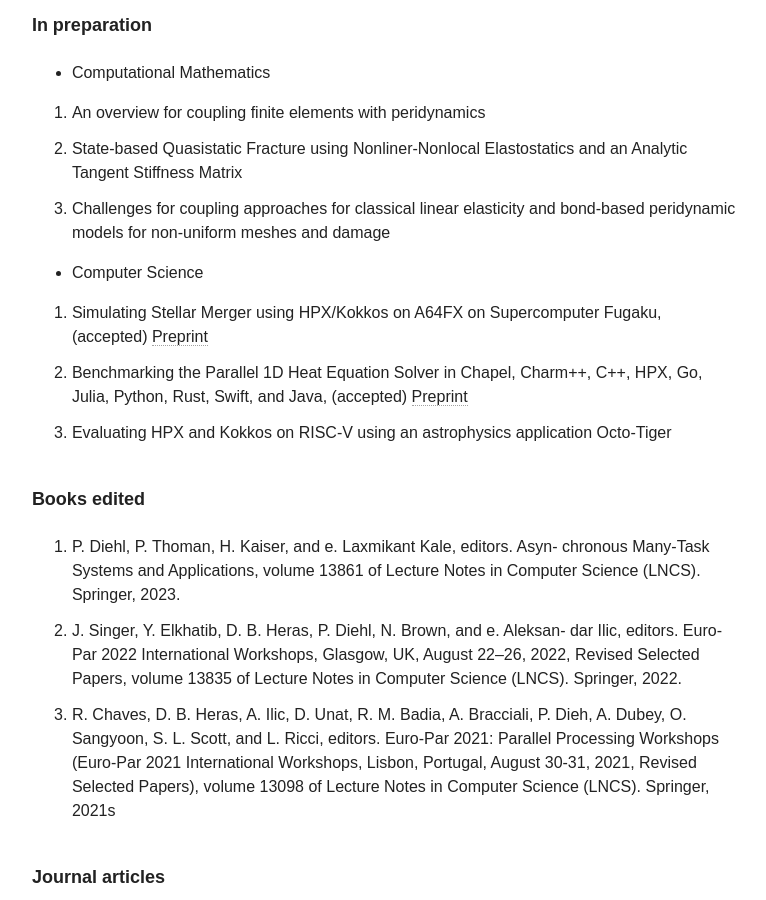
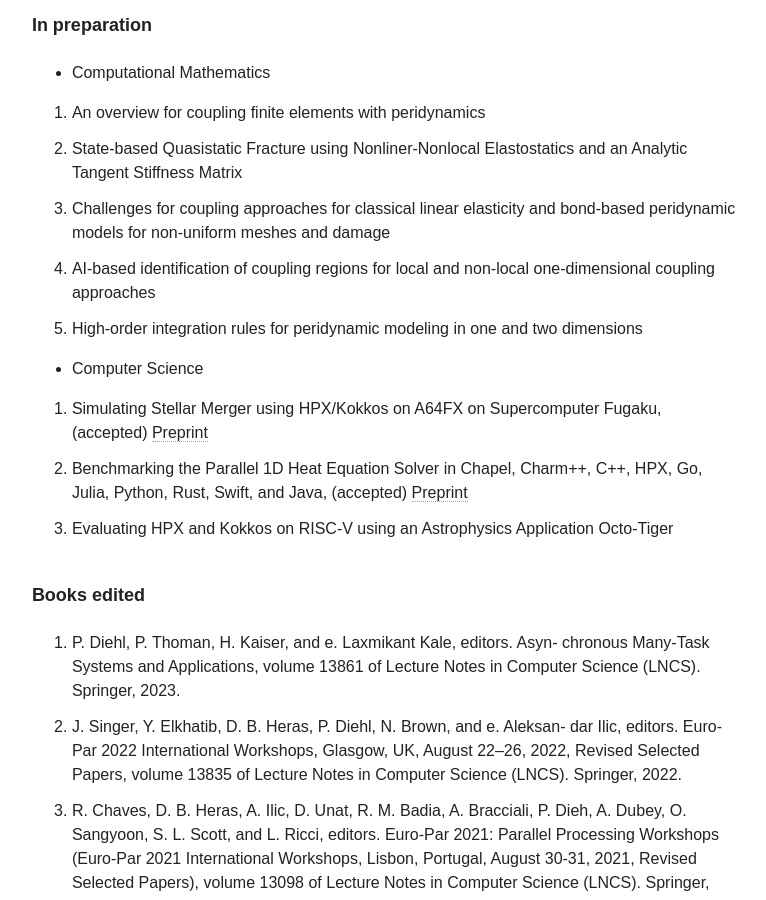
Before and after one commit to diehlpk/diehlpk.github.io, a Jekyll site: the page built from cv/index.md, in a window 1280 px wide and 900 px high, scrolled down 8304 px. Shown: the whole window, without its empty margins (254-1020 px from the left). Built offline with Jekyll 4.4.1, drawn with Linux system fonts in a browser that asks for light colours; some web fonts are replaced.

Commit message:
Update CV

```diff
--- a/cv/index.md
+++ b/cv/index.md
@@ -254,12 +254,14 @@ prediction and experimental design ([Link](http://wfm2020.usacm.org/))
 1. An overview for coupling finite elements with peridynamics
 1. State-based Quasistatic Fracture using Nonliner-Nonlocal Elastostatics and an Analytic Tangent Stiffness Matrix
 1. Challenges for coupling approaches for classical linear elasticity and bond-based peridynamic models for non-uniform meshes and damage
+1. AI-based identification of coupling regions for local and non-local one-dimensional coupling approaches
+1. High-order integration rules for peridynamic modeling in one and two dimensions
 
 * Computer Science
 
 1. Simulating Stellar Merger using HPX/Kokkos on A64FX on Supercomputer Fugaku, (accepted) [Preprint](https://arxiv.org/abs/2304.11002)
 1. Benchmarking the Parallel 1D Heat Equation Solver in Chapel, Charm++, C++, HPX, Go, Julia, Python, Rust, Swift, and Java, (accepted) [Preprint](https://arxiv.org/abs/2307.01117)
-1. Evaluating HPX and Kokkos on RISC-V using an astrophysics application Octo-Tiger
+1. Evaluating HPX and Kokkos on RISC-V using an Astrophysics Application Octo-Tiger
 
 ###### Books edited
 
```
